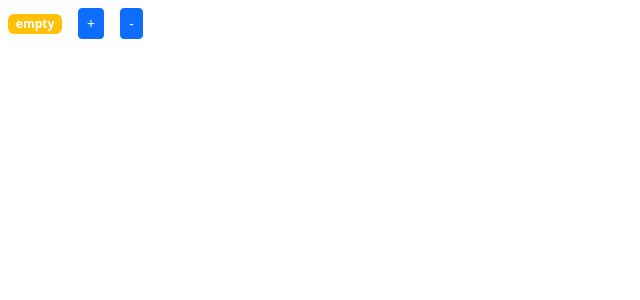
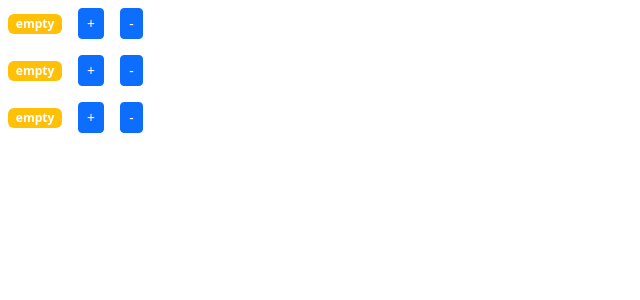
Before and after one commit to fatevector/purchases, a React (Create React App) app: page / in a window 1280 px wide. Shown: the top 300 px of the page, without its empty margins (0-640 px from the left). Built offline with nearby package versions, Linux system fonts and the light colour scheme.

Commit message:
composition of components

```diff
--- a/src/app.jsx
+++ b/src/app.jsx
@@ -1,8 +1,8 @@
 import React from "react";
-import Counter from "./components/counter";
+import CountersList from "./components/countersList";
 
 const App = () => {
-    return <Counter />;
+    return <CountersList />;
 };
 
 export default App;
--- a/src/components/counter.js
+++ /dev/null
@@ -1,28 +0,0 @@
-import React, { useState } from "react";
-
-const Counter = () => {
-    const [count, setCount] = useState(0);
-    const formatCount = () => {
-        return count === 0 ? 'empty' : count;
-    };
-    const getBadgeClasses = () => {
-        let classes = 'badge m-2 ';
-        classes += count === 0 ? 'bg-warning ' : 'bg-primary ';
-        return classes;
-    };
-
-    const handleIncrement = () => {
-        setCount((prevState) => prevState + 1);
-    };
-    const handleDecrement = () => {
-        setCount((prevState) => prevState - 1);
-    };
-
-    return <>
-        <span className={getBadgeClasses()}>{formatCount()}</span>
-        <button className="btn btn-primary btn-sm m-2" onClick={handleIncrement}>+</button>
-        <button className="btn btn-primary btn-sm m-2" onClick={handleDecrement}>-</button>
-    </>;
-};
-
-export default Counter;
--- /dev/null
+++ b/src/components/counter.jsx
@@ -0,0 +1,40 @@
+import React, { useState } from "react";
+
+const Counter = () => {
+    const [count, setCount] = useState(0);
+    const formatCount = () => {
+        return count === 0 ? "empty" : count;
+    };
+    const getBadgeClasses = () => {
+        let classes = "badge m-2 ";
+        classes += count === 0 ? "bg-warning " : "bg-primary ";
+        return classes;
+    };
+
+    const handleIncrement = () => {
+        setCount((prevState) => prevState + 1);
+    };
+    const handleDecrement = () => {
+        setCount((prevState) => prevState - 1);
+    };
+
+    return (
+        <div>
+            <span className={getBadgeClasses()}>{formatCount()}</span>
+            <button
+                className="btn btn-primary btn-sm m-2"
+                onClick={handleIncrement}
+            >
+                +
+            </button>
+            <button
+                className="btn btn-primary btn-sm m-2"
+                onClick={handleDecrement}
+            >
+                -
+            </button>
+        </div>
+    );
+};
+
+export default Counter;
--- /dev/null
+++ b/src/components/countersList.jsx
@@ -0,0 +1,19 @@
+import React from "react";
+import Counter from "./counter";
+
+const CountersList = () => {
+    const counters = [
+        { id: 0, value: 0 },
+        { id: 1, value: 4 },
+        { id: 2, value: 0 },
+    ];
+    return (
+        <>
+            {counters.map((counter) => (
+                <Counter key={counter.id} />
+            ))}
+        </>
+    );
+};
+
+export default CountersList;
```
